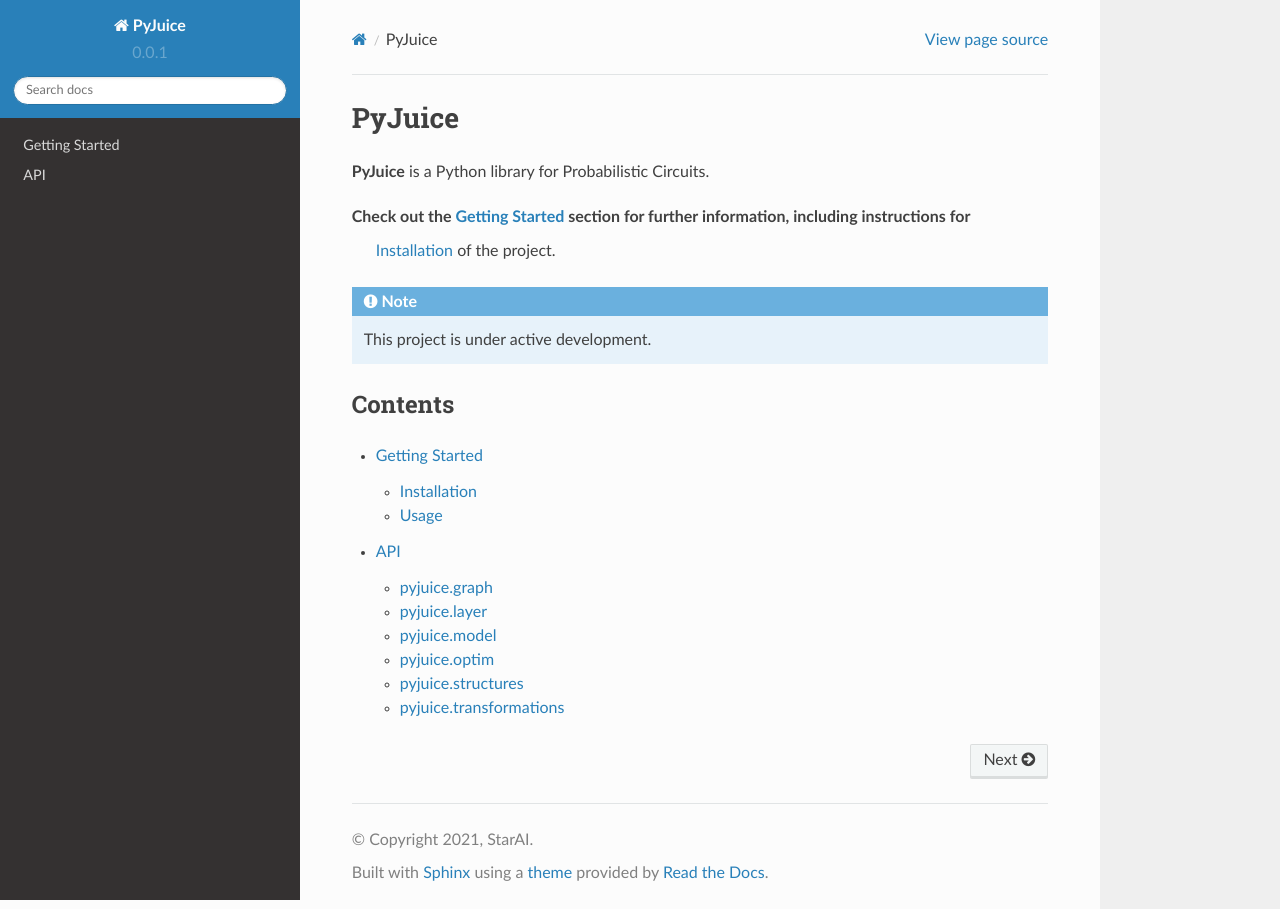
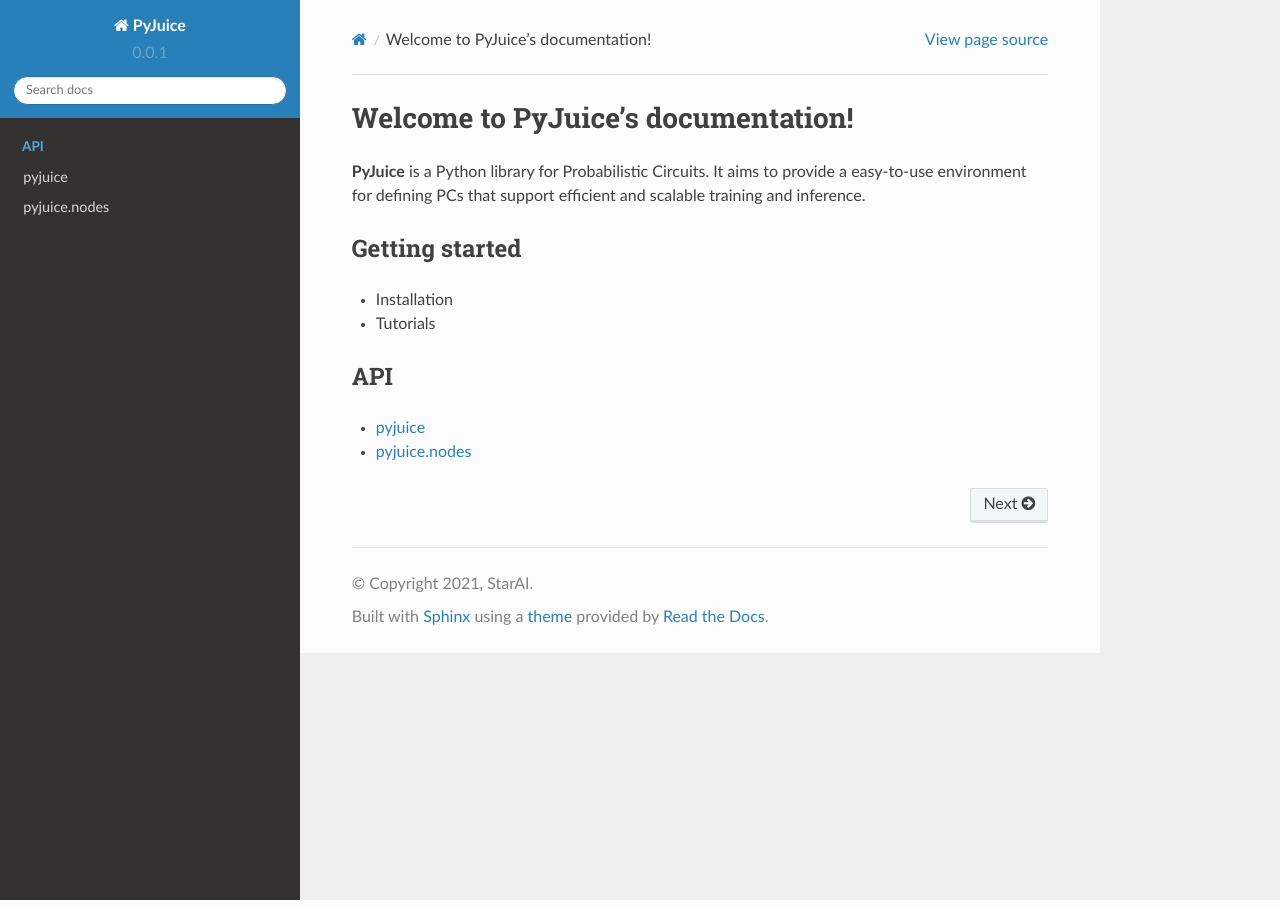
Before and after one commit to Tractables/pyjuice, a Sphinx documentation site: the page built from docs/source/index.rst, in a window 1280 px wide. Built offline with Sphinx 7.4.7 and the Read the Docs theme 2.0.0, drawn with Linux system fonts in a browser that asks for light colours.

Commit message:
documentation

```diff
--- a/docs/source/index.rst
+++ b/docs/source/index.rst
@@ -1,19 +1,24 @@
-PyJuice
+Welcome to PyJuice's documentation!
 ===================================
 
-**PyJuice** is a Python library for Probabilistic Circuits.
+**PyJuice** is a Python library for Probabilistic Circuits. It aims to provide a easy-to-use environment for defining PCs that support efficient and scalable training and inference.
 
-Check out the :doc:`start` section for further information, including instructions for
- :ref:`installation` of the project.
-
-.. note::
-
-   This project is under active development.
-
-Contents
+Getting started
 --------
 
+- Installation
+- Tutorials
+
+API
+--------
+
+- :doc:`pyjuice <python-api/pyjuice>`
+- :doc:`pyjuice.nodes <python-api/nodes>`
+
 .. toctree::
+   :maxdepth: 1
+   :caption: API
+   :hidden:
 
-   start
-   api
+   python-api/pyjuice
+   python-api/nodes
```
Also changed, not shown: docs/source/api.rst (deleted, +0 -57 lines), docs/source/python-api/nodes.rst (added, +11 -0 lines), docs/source/python-api/pyjuice.rst (added, +14 -0 lines), 1 other file.
